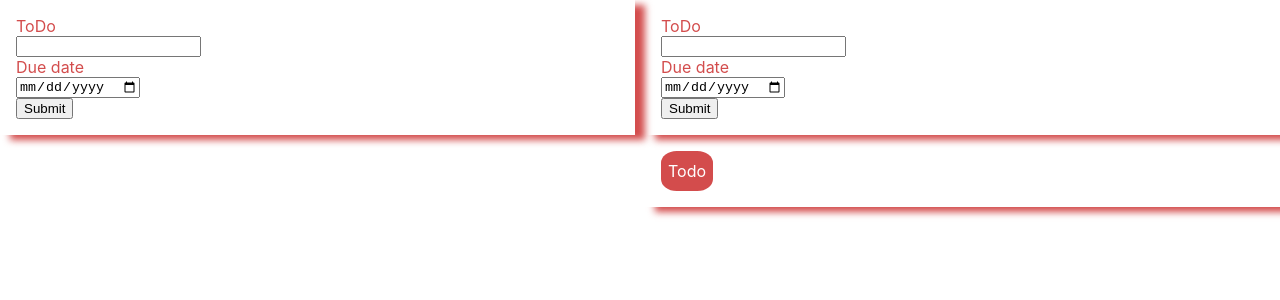
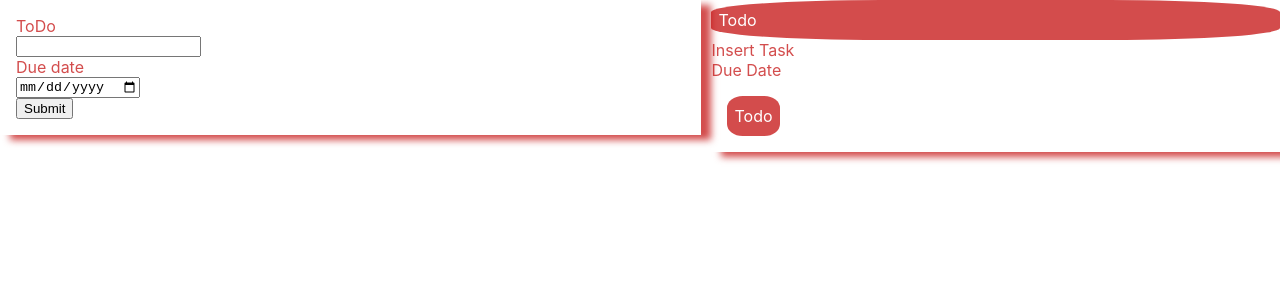
Before and after one commit to Mount-Blanc/To-do-list, a React (Create React App) app: page / in a window 1280 px wide. Shown: the top 300 px of the page. Built offline with nearby package versions, Linux system fonts and the light colour scheme.

Commit message:
created tasitems.css folder

```diff
--- a/src/Components/Taskitems.js
+++ b/src/Components/Taskitems.js
@@ -1,9 +1,19 @@
 import React from "react";
+import "./Taskitems.css";
+function Taskitems () {
+return (
 
-function Taskitems () {
+<div>
+<div className="todo-button" >Todo</div>
 
 
+<div className="todo-description">Insert Task
+</div>
 
+<div>Due Date</div>
+
+</div>
+)
 
 }
 
--- a/src/Components/Tasks.js
+++ b/src/Components/Tasks.js
@@ -1,11 +1,11 @@
 import './Tasks.css';
 import Card from './Card';
-import Form from './Form';
+import Taskitems from './Taskitems';
 function Tasks (props) {
 
     return(
         <Card>
-{props.items.map(dummyTodo => <Form task={dummyTodo.task} date={dummyTodo.date} />)}
+{props.items.map(dummyTodo => <Taskitems task={dummyTodo.task} date={dummyTodo.date} />)}
         <div className="todo-title">
 
              <div className="todo-button" >Todo</div>
```
Also changed, not shown: src/Components/Taskitems.css (added).
